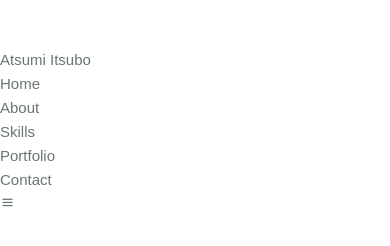
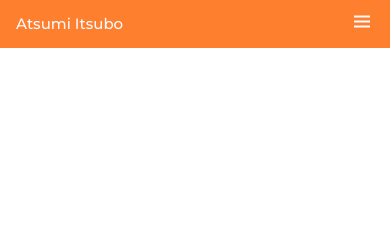
Before and after one commit to itsubonew/Portfolio, a plain HTML site: page index.html in a window 390 px wide. Drawn offline with nearby package versions, Linux system fonts and the light colour scheme.

Commit message:
main.js edited

```diff
--- a/assets/css/style.css
+++ b/assets/css/style.css
@@ -1,3 +1,5 @@
+@import url("https://fonts.googleapis.com/css2?family=Montserrat:wght@500;600;700&display=swap");
+
 :root {
     --header-height: 3rem;
     --font-medium: 500;
@@ -19,7 +21,7 @@
     --small-font-size: .813rem;
 }
 
-@media screen and (mon-width: 768px){
+@media screen and (min-width: 768px){
     :root{
         --big-font-size: 10.5rem;
         --h2-font-size: 2rem;
@@ -93,3 +95,63 @@ img{
     top: 2rem;
     background-color: var(--first-color);
 }
+
+.bd-grid{
+    max-width: 1024px;
+    display: grid;
+    grid-template-columns: 100%;
+    grid-column-gap: 2rem;
+    width: calc(100% - 2rem);
+    margin-left: var(--mb-2);
+    margin-right: var(--mb-2);
+}
+.l-header{
+    width: 100%;
+    position: fixed;
+    top: 0;
+    left: 0;
+    z-index: var(--z-fixed);
+    background-color: var(--first-color);
+}
+
+.nav{
+    height: var(--header-height);
+    display: flex;
+    justify-content: space-between;
+    align-items: center;
+}
+@media screen and (max-width: 768px){
+    .nav__menu{
+        position: fixed;
+        top: var(--header-height);
+        right: -100%;
+        width: 80%;
+        height: 100%;
+        padding: 2rem;
+        background-color: rgba(255,255,255,.3);
+        transition: .5s;
+        backdrop-filter: blur(10px);
+    }
+}
+.nav__item{
+    margin-bottom: var(--mb-4);
+}
+.nav__link{
+    position: relative;
+    color: var(--dark-color);
+}
+.nav__link:hover{
+    color: var(--first-color);
+}
+.nav__logo{
+    color: var(--white-color);
+}
+.nav__toggle{
+    color: var(--white-color);
+    font-size: 1.5rem;
+    cursor: pointer;
+}
+
+.show{
+    right: 0;
+}
--- a/assets/js/main.js
+++ b/assets/js/main.js
@@ -0,0 +1,11 @@
+const showManu = (toggleId, navId) =>{
+    const toggle = document.getElementById(toggleId),
+    nav = document.getElementById(navId)
+
+    if(toggle && nav){
+        toggle.addEventListener('click', ()=>{
+            nav.classList.toggle('show')
+        })
+    }
+}
+showManu('nav-toggle','nav-menu')
--- a/index.html
+++ b/index.html
@@ -10,7 +10,7 @@
     <title>Portfolio / 2023</title>
 </head>
 <body>
-    <header class="1-header">
+    <header class="l-header">
         <nav class="nav bd-grid">
             <div>
                 <a href="#" class="nav__logo">Atsumi Itsubo</a>
@@ -28,7 +28,8 @@
             </div>
 
             <div class="nav__toggle" id="nav-toggle">
-                <i class='bx bx-menu'></i>            </div>
+                <i class='bx bx-menu'></i>
+            </div>
         </nav>
     </header>
 
```
